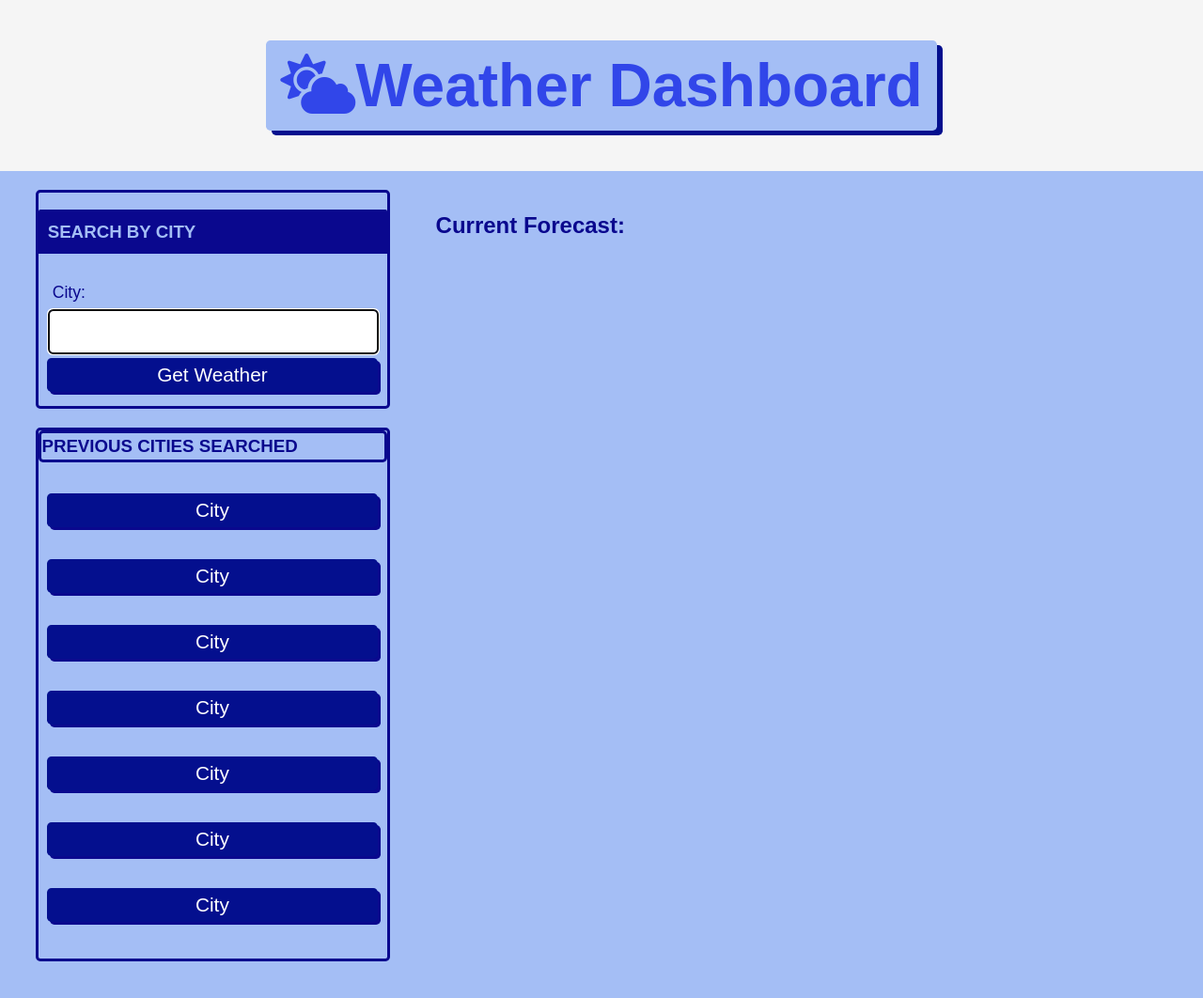
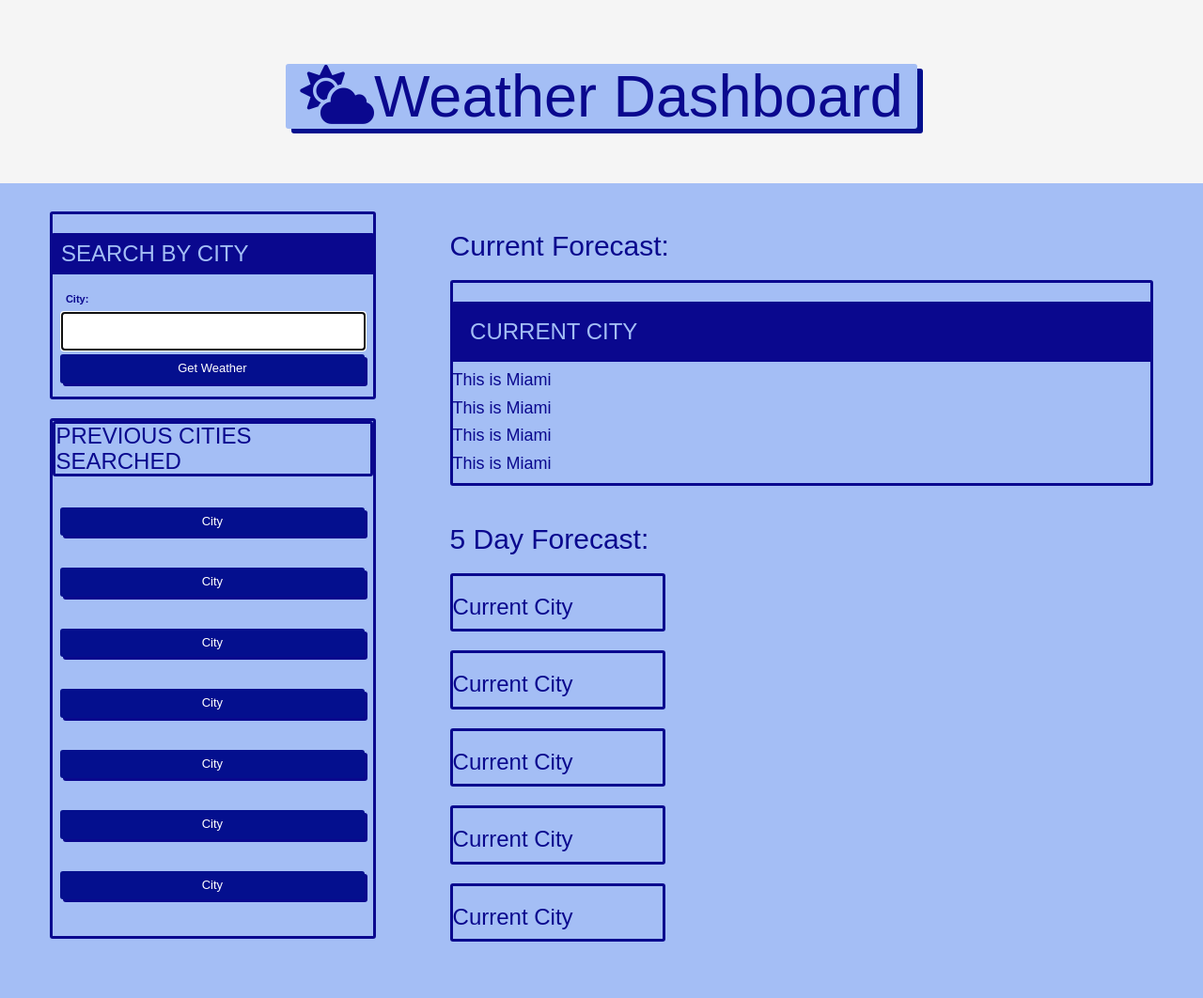
Before and after one commit to marksherm04/weather-dashboard, a plain HTML site: page index.html in a window 1280 px wide. Shown: the whole page at 94% size. Drawn offline with nearby package versions, Linux system fonts and the light colour scheme.

Commit message:
added some bootstrap styling and more cards to page

```diff
--- a/assets/style.css
+++ b/assets/style.css
@@ -20,7 +20,7 @@
     font-size: 16px;
   }
 
-  .hero {
+  .jumbotron {
       background-color: whitesmoke;
       text-align: center;
       width: 100%;
@@ -110,7 +110,6 @@ p {
   box-shadow: 2px 2px var(--dark);
 }
 
-
 .app-title {
   font-size: 3rem;
   background-color: var(--primary);
@@ -166,6 +165,10 @@ p {
   background-color: var(--dark);
   padding: 2.%;
   border-radius: calc(.18rem - 1px) calc(.18rem - 1px) 0 0;
+}
+
+.card-holder {
+    display: inline-block;
 }
 
 /* FORM */
--- a/index.html
+++ b/index.html
@@ -6,10 +6,11 @@
     <meta name="viewport" content="width=device-width, initial-scale=1.0">
     <title>Weather Dashboard</title>
     <link rel="stylesheet" href="https://cdnjs.cloudflare.com/ajax/libs/font-awesome/5.11.2/css/all.min.css">
+    <link rel="stylesheet" href="https://maxcdn.bootstrapcdn.com/bootstrap/3.4.1/css/bootstrap.min.css">
     <link rel="stylesheet" href="assets/style.css" />
 </head>
 <body>
-    <header class="hero">
+    <header class="jumbotron">
     <h1 class="header-title"><i class="fas fa-cloud-sun"></i>Weather Dashboard</h1>
 </header>
 
@@ -39,16 +40,46 @@
         </div>
       </div>
 
-      <div class="col-12 col-md-8">
+
+      <div class="col-8 col-md-8">
         <h2 class="subtitle">Current Forecast: <span id="city-search-term"></span></h2>
         <div id="city-container" class="list-group"></div>
-      </div>
+            <div class="card">
+                <h3 class="card-header text-uppercase">Current City</h3>
+                <h4>This is Miami</h4>
+                <h4>This is Miami</h4>
+                <h4>This is Miami</h4>
+                <h4>This is Miami</h4>
+            </div>
+
+            <div class="row">
+            <div class="col-4 col-md-4">
+                <h2 class="subtitle">5 Day Forecast: <span id="city-search-term"></span></h2>
+                <div id="city-container" class="list-group"></div>
+                    <div class="card">
+                        <h3 class="">Current City</h3>
+                    </div>
+                    <div class="card">
+                        <h3 class="">Current City</h3>
+                    </div>
+                    <div class="card">
+                        <h3 class="">Current City</h3>
+                    </div>
+                    <div class="card">
+                        <h3 class="">Current City</h3>
+                    </div>
+                    <div class="card">
+                        <h3 class="">Current City</h3>
+                    </div>
+                </div>
+
+    </div>
 
 </main>
 
 
 
-
+    <script src="https://ajax.googleapis.com/ajax/libs/jquery/3.5.1/jquery.min.js"></script>
     <script src="assets/js/script.js"></script>
 </body>
 
```
